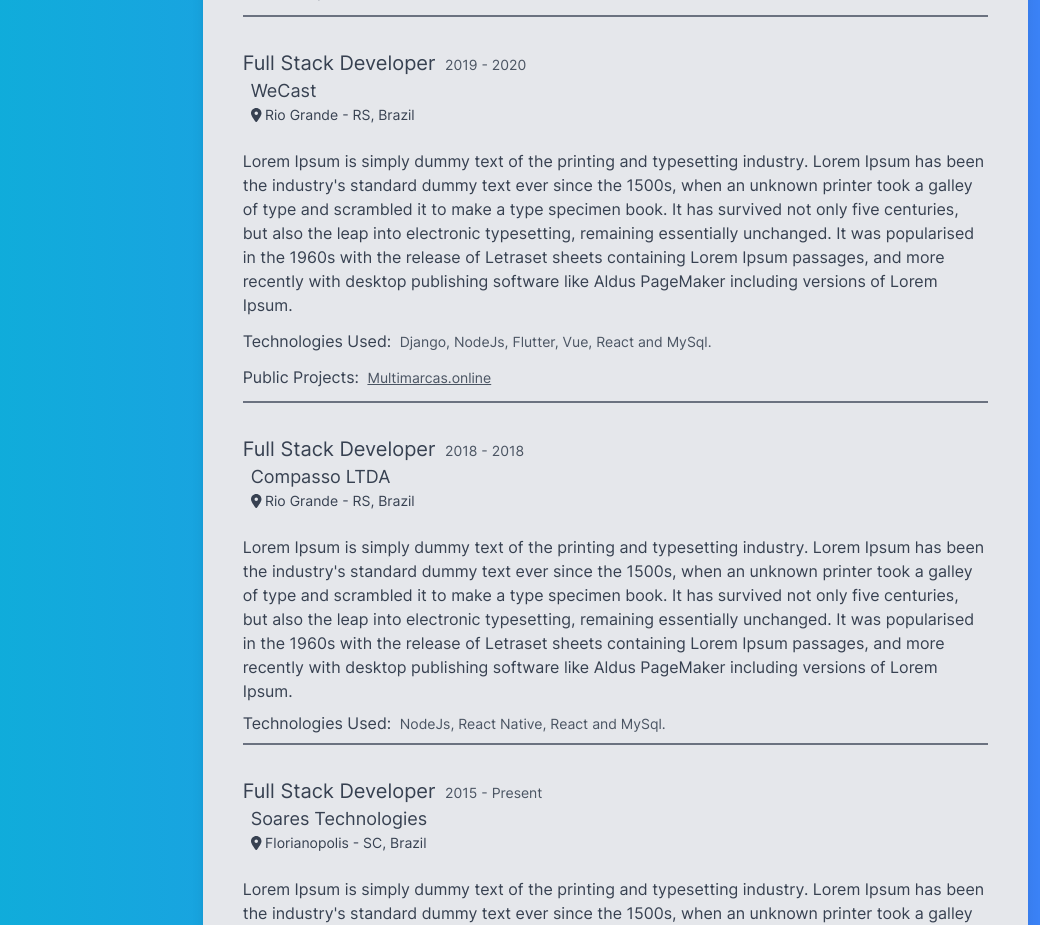
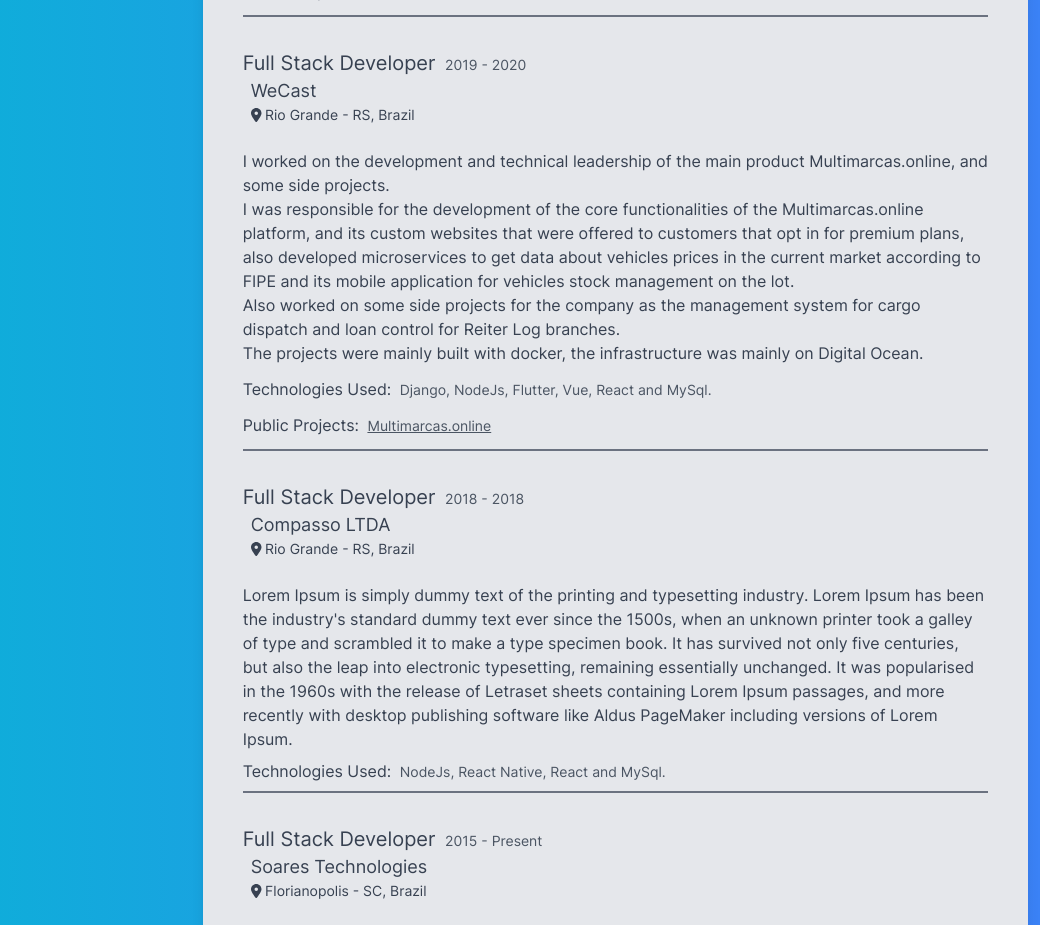
Before and after one commit to NicholasSoares/NicholasSoares.github.io, a Vue app: page / in a window 1280 px wide. Shown: the part 880-1805 px from the top of the page, without its empty margins (240-1280 px from the left). Built offline with nearby package versions, Linux system fonts and the light colour scheme.

Commit message:
feat: add work resume translation entry.

```diff
--- a/src/pages/index.vue
+++ b/src/pages/index.vue
@@ -112,7 +112,7 @@ import profileImageURL from '@/assets/img/profile.jpg';
                 credit recovery, high demand and availability user stories mechanism and
                 collection and management of critical user data in accordance with brazilian legislation (LGPD).
                 <br>
-                The projects are mainly built with docker, the infrastructure is mainly on AWS, using services as SQS, EC2, S3 and Lambda
+                The projects were mainly built with docker, the infrastructure was mainly on AWS, using services as SQS, EC2, S3 and Lambda
                 and some on Digital Ocean as part of the legacy infrastructure.
               </p>
               <p class="pt-3">
@@ -136,13 +136,17 @@ import profileImageURL from '@/assets/img/profile.jpg';
                 <FontAwesomeIcon icon="location-dot" /> Rio Grande - RS, Brazil
               </p>
               <p class="pt-6">
-                Lorem Ipsum is simply dummy text of the printing and typesetting industry.
-                Lorem Ipsum has been the industry's standard dummy text ever since the 1500s,
-                when an unknown printer took a galley of type and scrambled it to make a type specimen book.
-                It has survived not only five centuries, but also the leap into electronic typesetting,
-                remaining essentially unchanged. It was popularised in the 1960s with the release of Letraset
-                sheets containing Lorem Ipsum passages, and more recently with desktop publishing software
-                like Aldus PageMaker including versions of Lorem Ipsum.
+                I worked on the development and technical leadership of the main product Multimarcas.online, and some side projects.
+                <br>
+                I was responsible for the development of the core functionalities of the Multimarcas.online platform,
+                and its custom websites that were offered to customers that opt in for premium plans,
+                also developed microservices to get data about vehicles prices in the current market according to FIPE and
+                its mobile application for vehicles stock management on the lot.
+                <br>
+                Also worked on some side projects for the company as the management system for cargo dispatch and loan control for Reiter Log branches.
+                <br>
+                The projects were mainly built with docker, the infrastructure was mainly on Digital Ocean.
+                <br>
               </p>
               <p class="pt-3">
                 Technologies Used: <span class="pl-1 text-sm text-gray-600 dark:text-gray-50">Django, NodeJs, Flutter, Vue, React and MySql.</span>
```
